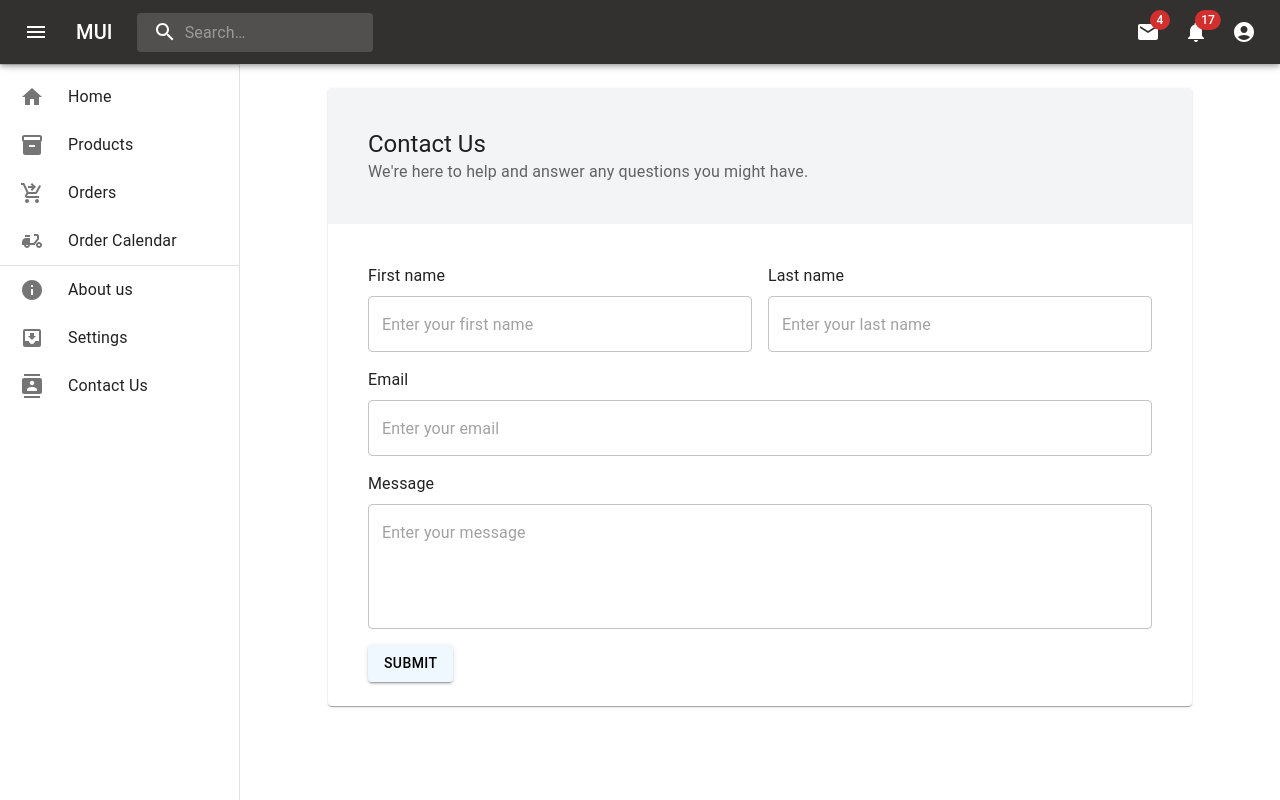
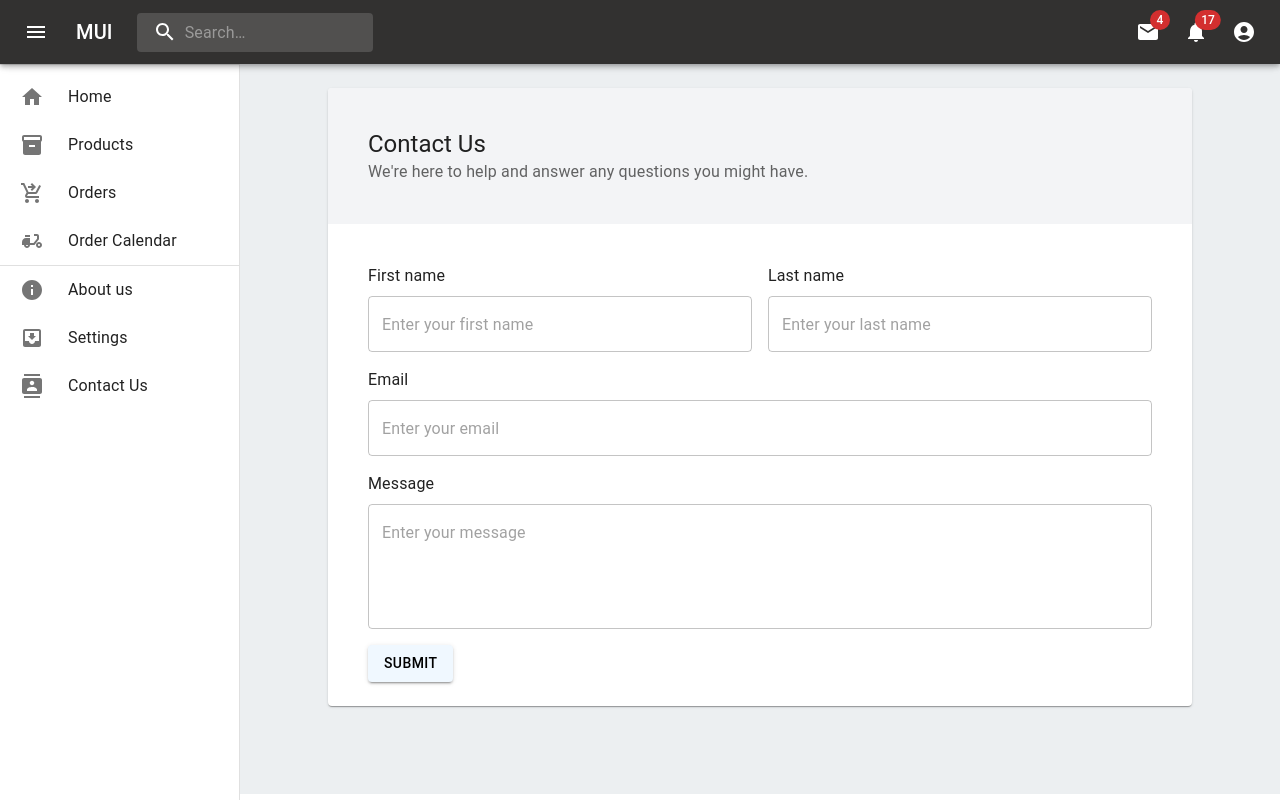
Before and after one commit to ravisingh2811/erp1-system, a React (Vite) app: page /contact in a window 1280 px wide. Built offline with nearby package versions, Linux system fonts and the light colour scheme.

Commit message:
added profile pic

```diff
--- a/src/pages/Contact.jsx
+++ b/src/pages/Contact.jsx
@@ -13,7 +13,7 @@ function Contact() {
   return (
     <>
       <Navbar />
-      <Box sx={{ display: "flex" }}>
+      <Box sx={{ display: "flex", bgcolor:"#eceff1" }}>
         <Sidebar />
         <Box component="main" sx={{ flexGrow: 1, p: 3 }}>
           <Card sx={{ m: 8 }}>
--- a/src/tabs/Profile.jsx
+++ b/src/tabs/Profile.jsx
@@ -49,8 +49,8 @@ function Profile() {
                 sx={{ flex: 1, minWidth: 120, borderRadius: '100%' }}
               >
                 <img
-                  src="https://images.unsplash.com/photo-1535713875002-d1d0cf377fde?auto=format&fit=crop&w=286"
-                  srcSet="https://images.unsplash.com/photo-1535713875002-d1d0cf377fde?auto=format&fit=crop&w=286&dpr=2 2x"
+                  src="../public/usermy.jpg"
+                  srcSet="../public/usermy.jpg 5x"
                   loading="lazy"
                   alt=""
                 />
```
Also changed, not shown: public/usermy.jpg (added).
